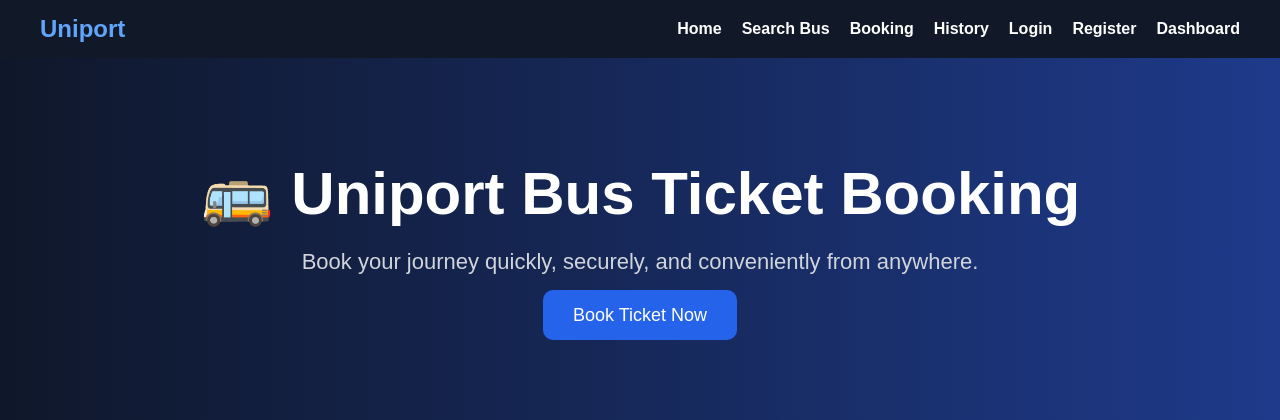
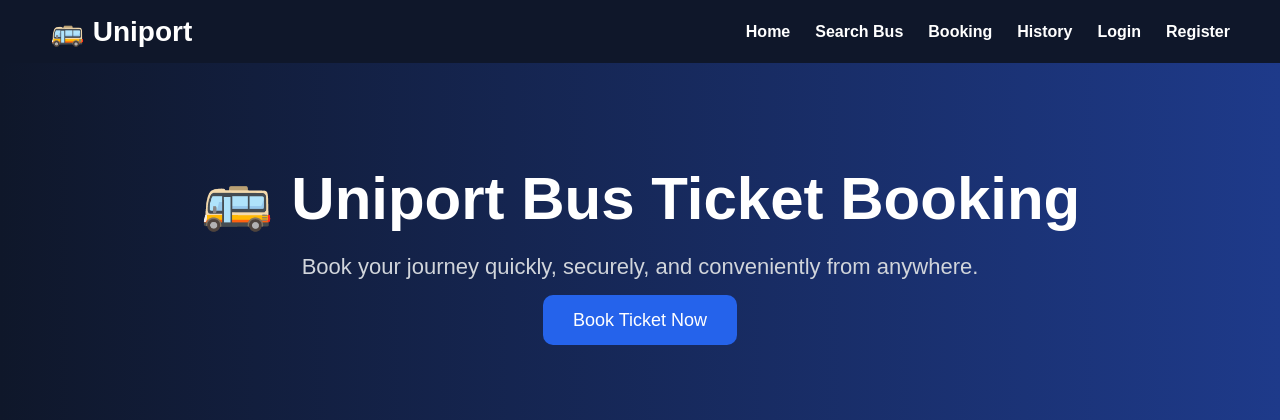
Before and after one commit to farhanmb582-oss/Uniport-Bus-Ticket-Booking-System, a PHP site: page /index.php in a window 1280 px wide. Shown: the top 420 px of the page. Run offline with PHP 8.4, Linux system fonts and the light colour scheme.

Commit message:
Updated project files

```diff
--- a/includes/navbar.php
+++ b/includes/navbar.php
@@ -1,13 +1,14 @@
-<nav>
-    <h2>Uniport</h2>
+<nav class="navbar">
+    <div class="logo">
+        🚌 Uniport
+    </div>
 
-    <ul>
+    <ul class="nav-links">
         <li><a href="index.php">Home</a></li>
         <li><a href="search.php">Search Bus</a></li>
         <li><a href="booking.php">Booking</a></li>
         <li><a href="history.php">History</a></li>
         <li><a href="login.php">Login</a></li>
         <li><a href="register.php">Register</a></li>
-        <li><a href="dashboard.php">Dashboard</a></li>
     </ul>
 </nav>
```
